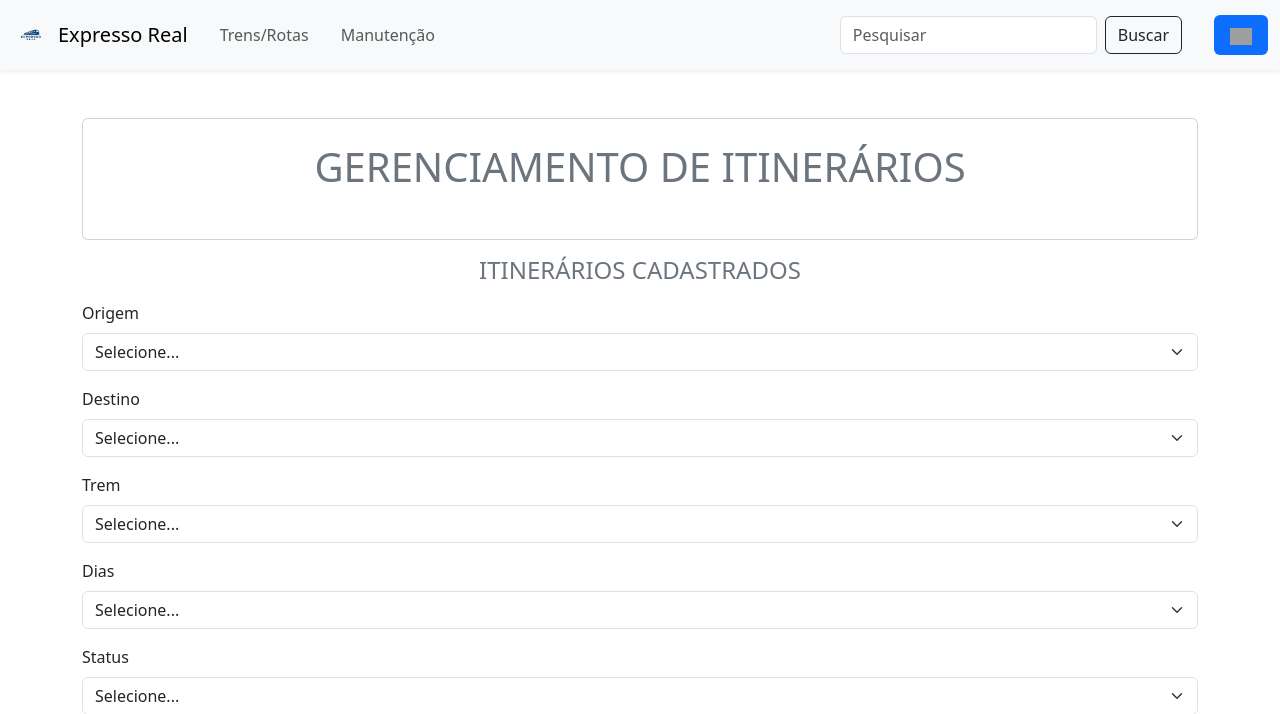
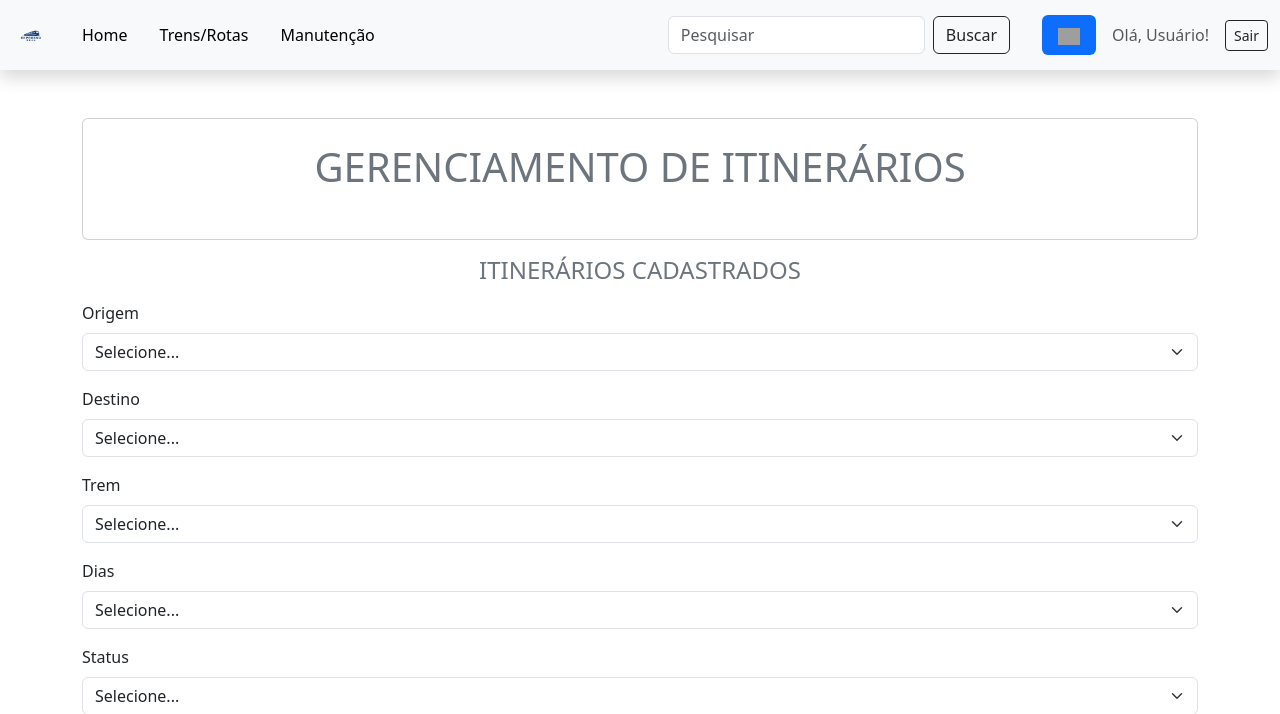
Before and after one commit to danielmuitolegal/ExpressoReal, a PHP site: the page made by paginas/itinerários/itinerários.php in a window 1280 px wide. Shown: the top 714 px of the page. Run offline with PHP 8.4, Linux system fonts and the light colour scheme; data that the repository does not hold is empty; grey boxes are pictures that could not be loaded.

Commit message:
Declaracao de variaveis, correcao de bugs

```diff
--- a/paginas/dashboard/dashboard.php
+++ b/paginas/dashboard/dashboard.php
@@ -182,7 +182,6 @@ if ($result2) {
       </div>
     </div>
   </nav>
-  </nav>
 
   <!-- CONTEÚDO PRINCIPAL -->
   <div class="container mt-4">
--- a/paginas/itinerários/itinerários.php
+++ b/paginas/itinerários/itinerários.php
@@ -2,6 +2,8 @@
 
 // inicia sessão, precisa disso pra "guardar" quem tá fazendo login
 session_start();
+$nome = $_SESSION['nome'] ?? 'Usuário';
+
 
 // inclui o banco de dados
 include("../../bdd/database.php");
@@ -22,22 +24,20 @@ include("../../bdd/database.php");
 
 <body>
     <!-- NAVBAR -->
-  <nav class="navbar navbar-expand-lg navbar-light bg-light shadow-sm">
+    <nav class="navbar navbar-expand-lg navbar-light bg-light shadow">
         <div class="container-fluid">
-    <a class="navbar-brand d-flex align-items-center" href="../dashboard/dashboard.php">
-      <img src="../../imagens/logo.png" alt="logo" width="38" height="30" loading="lazy" class="me-2">
-      Expresso Real
+            <a class="navbar-brand" href="../dashboard/dashboard.php">
+                <img src="../../imagens/logo.png" alt="logo" width="38" height="30" loading="lazy">
             </a>
-
-
             <button class="navbar-toggler" type="button" data-bs-toggle="collapse" data-bs-target="#navbarNav">
                 <span class="navbar-toggler-icon"></span>
             </button>
 
             <div class="collapse navbar-collapse" id="navbarNav">
                 <ul class="navbar-nav me-auto mb-2 mb-lg-0">
-                <li class="nav-item mx-2"><a class="nav-link" href="../itinerários/itinerários.php">Trens/Rotas</a></li>
-                <li class="nav-item mx-2"><a class="nav-link" href="../manutenção/manutencao.php">Manutenção</a></li>
+                    <li class="nav-item mx-2"><a class="nav-link active" href="../dashboard/dashboard.php">Home</a></li>
+                    <li class="nav-item mx-2"><a class="nav-link active" href="../itinerários/itinerários.php">Trens/Rotas</a></li>
+                    <li class="nav-item mx-2"><a class="nav-link active" href="../manutenção/manutencao.php">Manutenção</a></li>
                 </ul>
 
                 <form class="d-flex ms-3 me-3 my-2" role="search">
@@ -45,16 +45,17 @@ include("../../bdd/database.php");
                     <button class="btn btn-outline-dark" type="submit">Buscar</button>
                 </form>
 
-            <ul class="nav nav-pills ms-3">
+                <ul class="nav nav-pills ms-3 d-flex align-items-center">
 
-                <li class="nav-item dropdown">
+                    <li class="nav-item dropdown me-3 d-flex align-items-center">
                         <a class="nav-link bg-primary text-white position-relative"
-                       href="../dashboard/dropdown.php"
+                            href="#"
                             id="notificacoesDropdown"
                             role="button"
                             data-bs-toggle="dropdown"
                             aria-expanded="false">
                             <img src="https://www.svgrepo.com/show/431413/alert.svg" alt="alerta" width="22">
+
 
                             <?php if (isset($_SESSION['notificacoes_count']) && $_SESSION['notificacoes_count'] > 0) : ?>
                                 <span class="notification-badge position-absolute translate-middle badge rounded-circle bg-danger">
@@ -63,11 +64,16 @@ include("../../bdd/database.php");
                             <?php endif; ?>
                         </a>
 
+
                         <?php
                         // Note: O dropdown.php não pode ter o require_once 'database.php'; nem o $conn->close();
                         include '../dashboard/dropdown.php';
                         ?>
                     </li>
+                    <div class="d-flex align-items-center">
+                        <span class="navbar-text me-3">Olá, <?php echo $nome; ?>!</span>
+                        <a href="dashboard/dashbord.php" class="btn btn-outline-dark btn-sm">Sair</a>
+                    </div>
                 </ul>
             </div>
         </div>
@@ -246,4 +252,5 @@ include("../../bdd/database.php");
 
     </div>
 </body>
+
 </html>
--- a/paginas/login/login.php
+++ b/paginas/login/login.php
@@ -8,6 +8,7 @@ include("../../bdd/database.php");
 
 // variável pra caso a senha ou usuário estiver errado
 $mensagem = "";
+$_SESSION['nome'] = $nome;
 
 // verificar se formulário foi enviado
 if ($_SERVER["REQUEST_METHOD"] == "POST") {
```
Lines whose indentation alone changed are shown as unchanged.
